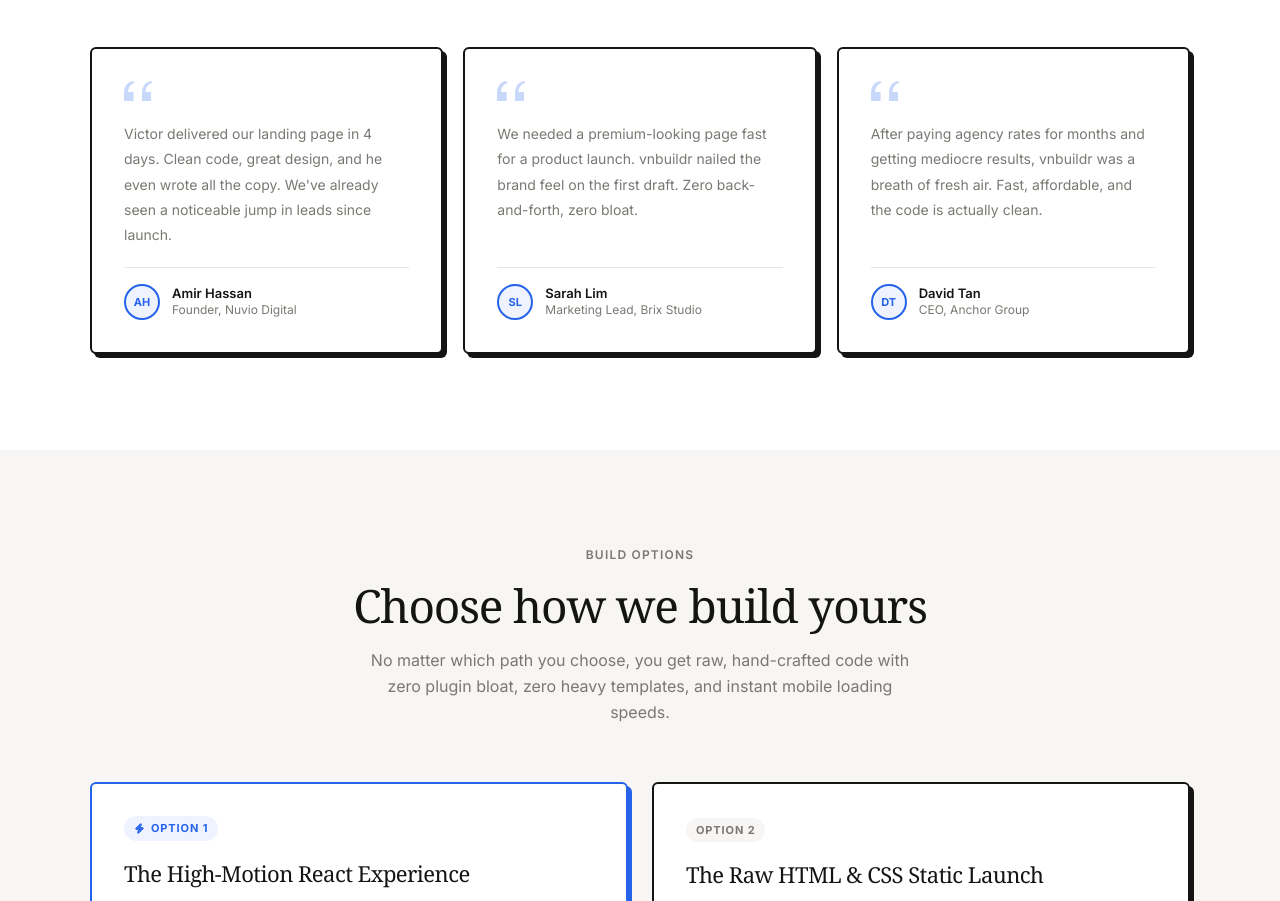
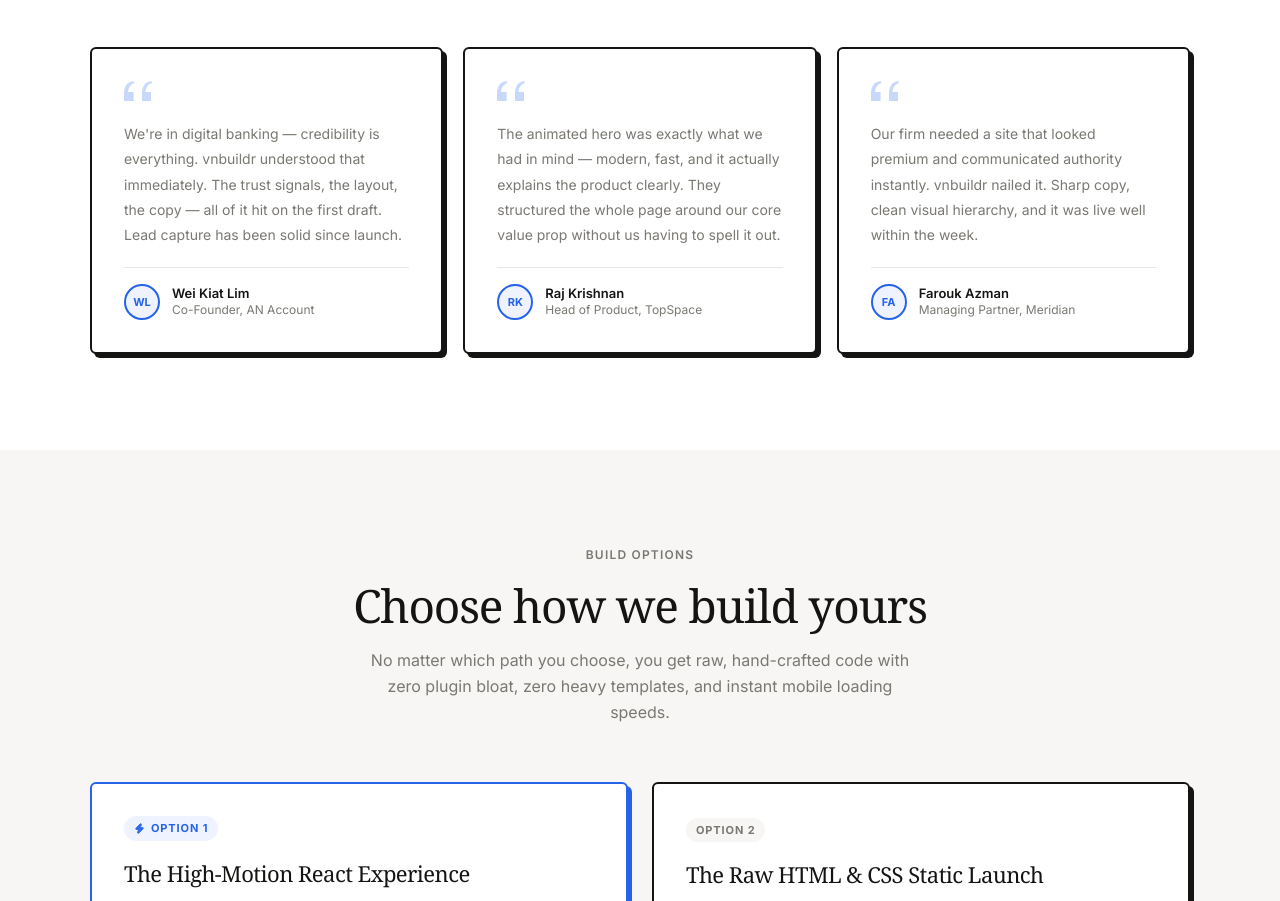
Before and after one commit to victornwy/vnbuildr.com, a Next.js app: page / in a window 1280 px wide. Shown: the part 2760-3661 px from the top of the page. Built offline with nearby package versions, Linux system fonts and the light colour scheme.

Commit message:
Update testimonials to match portfolio clients with realistic quotes
Co-Authored-By: Claude Sonnet 4.6 <noreply@anthropic.com>

```diff
--- a/src/app/page.tsx
+++ b/src/app/page.tsx
@@ -507,25 +507,25 @@ function Features() {
 }
 
 // ─── Testimonials ─────────────────────────────────────────────────────────────
-// Replace these with real client quotes before going live
+// Replace with real client quotes once confirmed
 const testimonials = [
   {
-    quote: "Victor delivered our landing page in 4 days. Clean code, great design, and he even wrote all the copy. We've already seen a noticeable jump in leads since launch.",
-    name: "Amir Hassan",
-    role: "Founder, Nuvio Digital",
-    initials: "AH",
+    quote: "We're in digital banking — credibility is everything. vnbuildr understood that immediately. The trust signals, the layout, the copy — all of it hit on the first draft. Lead capture has been solid since launch.",
+    name: "Wei Kiat Lim",
+    role: "Co-Founder, AN Account",
+    initials: "WL",
   },
   {
-    quote: "We needed a premium-looking page fast for a product launch. vnbuildr nailed the brand feel on the first draft. Zero back-and-forth, zero bloat.",
-    name: "Sarah Lim",
-    role: "Marketing Lead, Brix Studio",
-    initials: "SL",
+    quote: "The animated hero was exactly what we had in mind — modern, fast, and it actually explains the product clearly. They structured the whole page around our core value prop without us having to spell it out.",
+    name: "Raj Krishnan",
+    role: "Head of Product, TopSpace",
+    initials: "RK",
   },
   {
-    quote: "After paying agency rates for months and getting mediocre results, vnbuildr was a breath of fresh air. Fast, affordable, and the code is actually clean.",
-    name: "David Tan",
-    role: "CEO, Anchor Group",
-    initials: "DT",
+    quote: "Our firm needed a site that looked premium and communicated authority instantly. vnbuildr nailed it. Sharp copy, clean visual hierarchy, and it was live well within the week.",
+    name: "Farouk Azman",
+    role: "Managing Partner, Meridian",
+    initials: "FA",
   },
 ]
 
```
